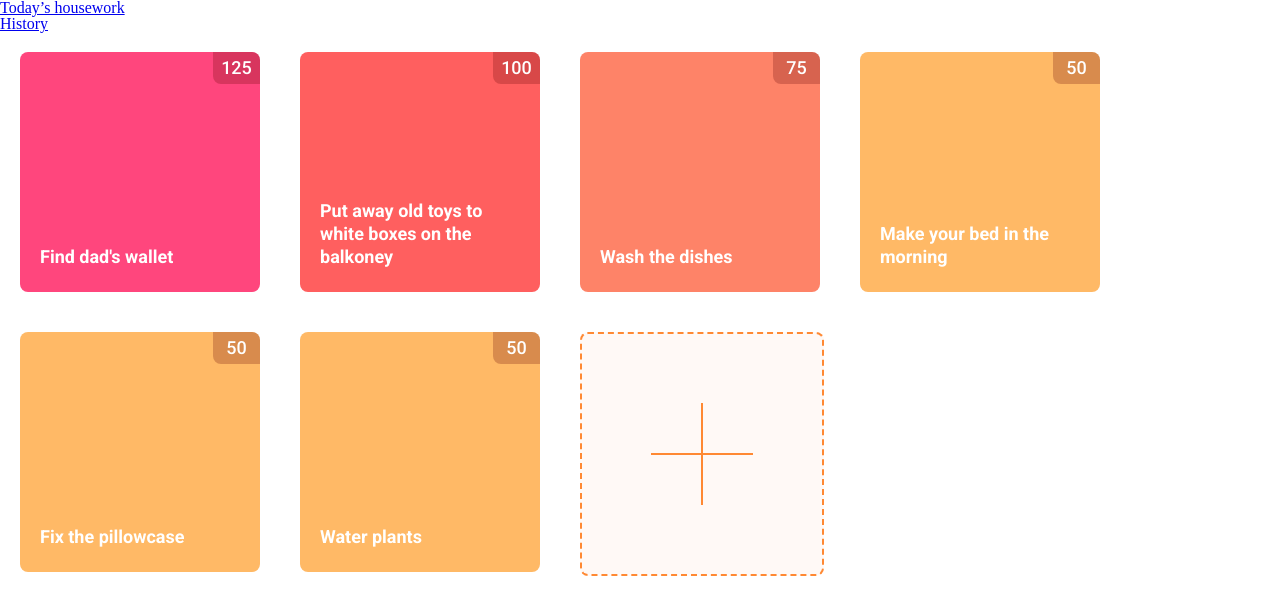
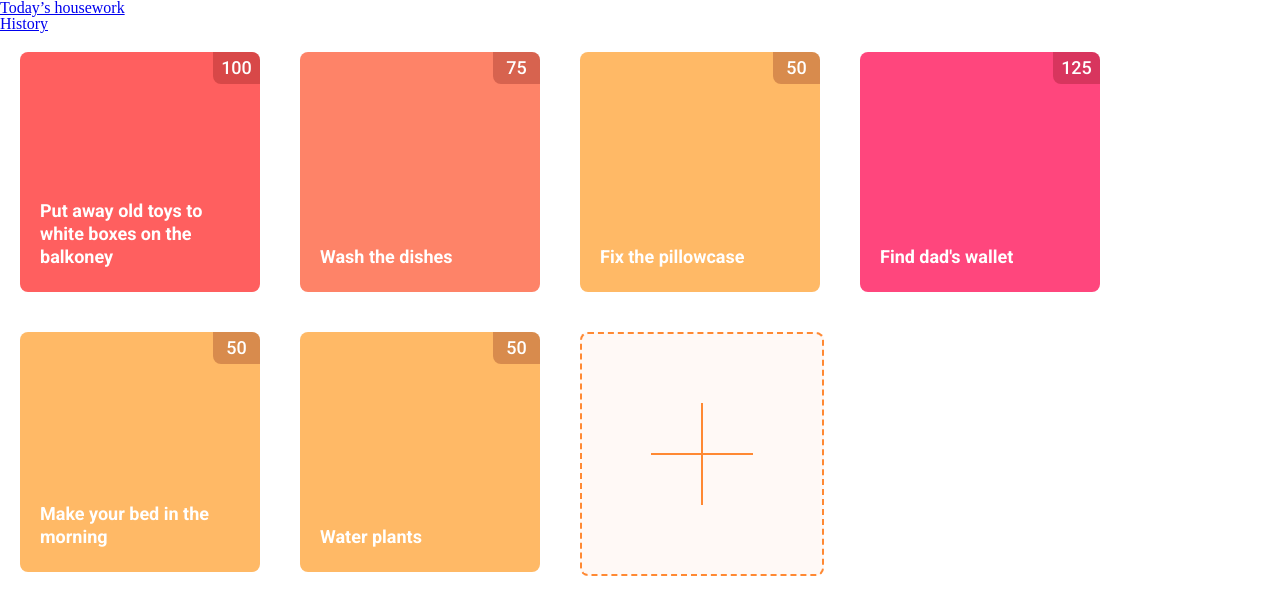
Before and after one commit to dkimd5/TaskManagerBW, a React app: page / in a window 1280 px wide. Shown: the top 614 px of the page. Built offline with nearby package versions, Linux system fonts and the light colour scheme.

Commit message:
sort for cards added, firebase package added

```diff
--- a/package.json
+++ b/package.json
@@ -38,7 +38,7 @@
     "@xstate/react": "^1.3.4",
     "bootstrap": "^4.6.0",
     "date-fns": "^2.22.1",
-    "firebase": "^8.6.7",
+    "firebase": "^8.10.0",
     "firebase-react": "^1.0.3",
     "react": "^17.0.1",
     "react-bootstrap": "^1.6.1",
--- a/src/components/CardList/CardList.js
+++ b/src/components/CardList/CardList.js
@@ -29,14 +29,26 @@ const cardsHistory = {
    ]
 }
 
+function compareDate(a, b) {
+   if (a.date < b.date) {
+      return 1;
+   }
+   if (a.date > b.date) {
+      return -1;
+   }
+   return 0;
+}
+
 
 export const CardList = () => {
    const cards = useSelector(state => state.cards)
    const [history, setHistory] = useState(cardsHistory);
    const { id } = useParams();
 
+   const sortedCards = cards.sort(compareDate);
+
    const cardsRender = (cardsArray) => {
-      if (cardsArray == cards) {
+      if (cardsArray == sortedCards) {
          return (
             <ul className="cardslist">
                { cardsArray.map((card, index) => (
--- a/src/store/cards/reducer.js
+++ b/src/store/cards/reducer.js
@@ -6,11 +6,11 @@ var d = new Date();
 const yesterday = format(d.setDate(d.getDate() - 1), "EEEE, MMMM d");
 
 const initialState = [
-   { reward: 125, task: "Find dad's wallet", date: today },
+   { reward: 125, task: "Find dad's wallet", date: yesterday },
    { reward: 100, task: "Put away old toys to white boxes on the balkoney", date: today },
    { reward: 75, task: "Wash the dishes", date: today },
    { reward: 50, task: "Make your bed in the morning", date: yesterday },
-   { reward: 50, task: "Fix the pillowcase", date: yesterday },
+   { reward: 50, task: "Fix the pillowcase", date: today },
    { reward: 50, task: "Water plants", date: yesterday },
 ];
 
```
Also changed, not shown: 1 other file (tests, documents, lock files or other folders).
